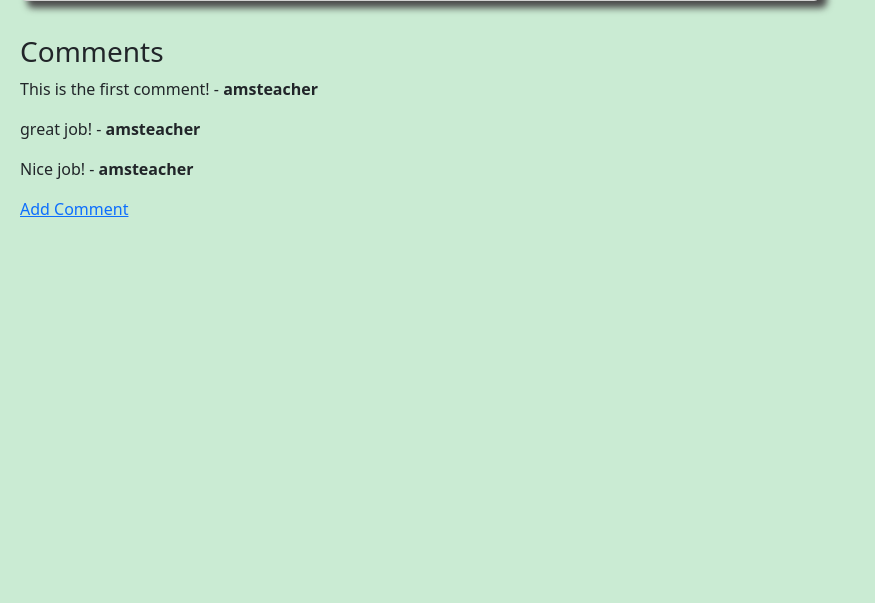
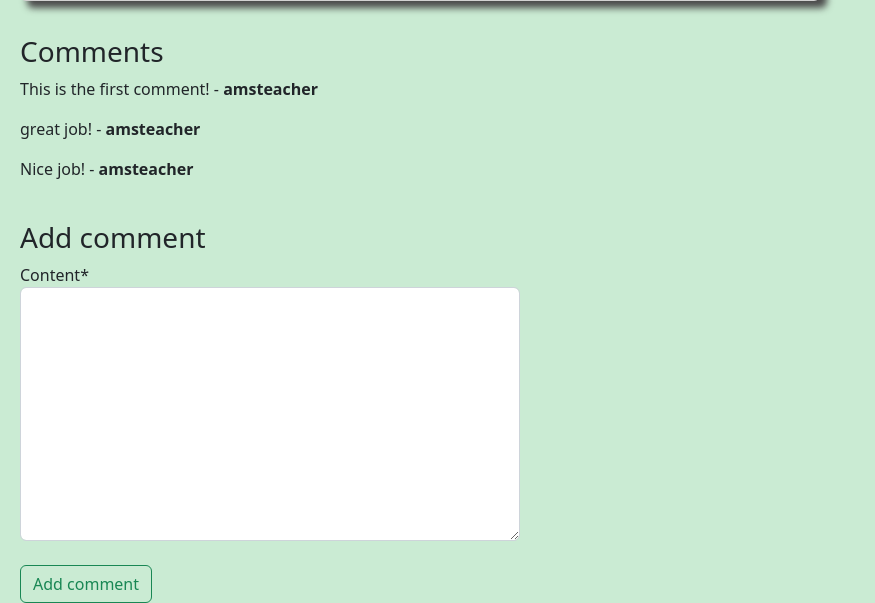
Before and after one commit to JackPadalino/ExApp, a Django app: page /users/projects/30/ in a window 1280 px wide. Shown: the part 262-865 px from the top of the page, without its empty margins (0-875 px from the left). Before the commit the page ends 479 px from the top, so only its background shows below. Run offline with Django 4.2, Linux system fonts and the light colour scheme; a user stored in the database is signed in; data comes from the database, SQL or seed files in the repository; both versions use the stored data as it was after the commit; some libraries are stand-ins or nearby versions.

Commit message:
Moved comment form to project detail view and page

```diff
--- a/users/templates/users/project_detail.html
+++ b/users/templates/users/project_detail.html
@@ -1,7 +1,6 @@
 {% extends "main/base.html" %}
 {% load crispy_forms_tags %}
 {% block content %}
-
 
 <div class="card project-card" style="width: 800px;">
     <!--<img src="..." class="card-img-top" alt="...">-->
@@ -18,23 +17,33 @@
     </div>
 </div>
 
-
 {% if not comments %}
     <br>
     <h3>No comments yet...</h3>
-    <a href="{% url 'add-comment' project.pk %}">Add Comment</a>
+    <!--<a href=url 'add-comment' project.pk >Add Comment</a>-->
 {% else %}
     <br>
     <h3>Comments</h3>
     {% for comment in comments %}
         <p>{{ comment.content }} - <b>{{ comment.author }}</b></p>
     {% endfor %}
-    <a href="{% url 'add-comment' project.pk %}">Add Comment</a>
+    <!--<a href= url 'add-comment' project.pk >Add Comment</a>-->
 {% endif %}
 
+<br>
 
-    <!--{% for comment in profile.comments.all %}
-        <p>{{ comment.content }} - {{ comment.author.first_name }} {{ comment.author.last_name }}</p>
-    {% endfor %}-->
-    <!--<a href= url 'add-comment' profile.id >Add comment</a>-->
+<h3>Add comment</h3>
+<div class='register-login-profile-form'>
+    <form method="POST">
+        <fieldset class="form-group">
+            {% csrf_token %}
+            {{ form|crispy }}
+        </fieldset>
+        <br>
+        <div class='form-group'>
+            <button class="btn btn-outline-success" type='submit' value='addcomment'>Add comment</button>
+        </div>
+    </form>
+</div>
+
 {% endblock %}
--- a/users/views.py
+++ b/users/views.py
@@ -119,12 +119,23 @@ class MyProjectsListView(LoginRequiredMixin,ListView):
 
 @login_required
 def ProjectDetailView(request,pk):
-    project = Project.objects.get(id=pk)
+    #project = Project.objects.get(id=pk)
+    project = get_object_or_404(Project,id=pk)
     comments = Comment.objects.filter(project=project)
-
+    if request.method == 'POST':
+        form = CommentForm(request.POST)
+        if form.is_valid():
+            comment = form.save(commit=False)
+            comment.project = project
+            comment.author = request.user
+            comment.save()
+            return redirect('project-details',pk=project.pk)
+    else:
+        form = CommentForm()
     context = {
         'project': project,
-        'comments':comments
+        'comments':comments,
+        'form':form
     }
 
     return render(request, 'users/project_detail.html', context)
```
Also changed, not shown: db.sqlite3, users/templates/users/testing.html (deleted).
